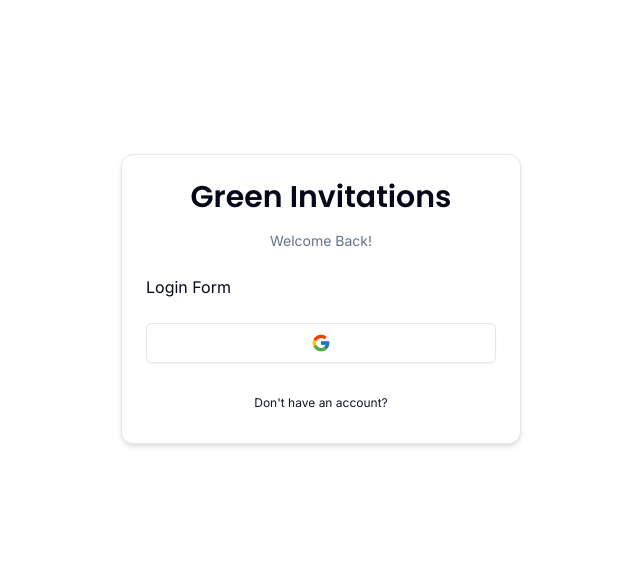
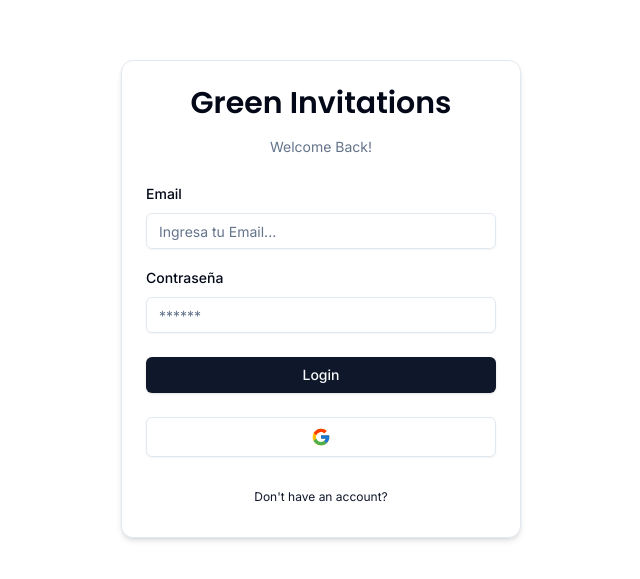
Before and after one commit to Matsss3/GreenInv, a Next.js app: page /auth/login in a window 1280 px wide. Shown: the part 101-680 px from the top of the page, without its empty margins (319-959 px from the left). Built offline with nearby package versions, Linux system fonts and the light colour scheme.

Commit message:
login form

```diff
--- a/components/auth/login-form.tsx
+++ b/components/auth/login-form.tsx
@@ -1,6 +1,38 @@
+"use client";
+
 import { CardWrapper } from "@/components/auth/card-wrapper";
 
+import { useForm } from 'react-hook-form';
+import { zodResolver } from '@hookform/resolvers/zod';
+import * as z from 'zod';
+import { LoginSchema } from '@/schemas';
+
+import {
+  Form,
+  FormControl,
+  FormField,
+  FormItem,
+  FormLabel,
+  FormMessage
+} from '@/components/ui/form'
+import { Input } from '@/components/ui/input';
+import { Button } from "@/components/ui/button";
+import { FormError } from "@/components/form-error";
+import { FormSuccess } from "@/components/form-success";
+
 export const LoginForm = () => {
+  const form = useForm<z.infer<typeof LoginSchema>>({
+    resolver: zodResolver(LoginSchema),
+    defaultValues: {
+      email: "",
+      password: ""
+    }
+  });
+
+  const handleSubmit = (values: z.infer<typeof LoginSchema>) => {
+    console.log(values);
+  };
+
   return (
     <CardWrapper
       headerLabel="Welcome Back!"
@@ -8,7 +40,57 @@
       backButtonHref="/auth/register"
       showSocial
     >
-      Login Form
+      <Form {...form}>
+        <form
+          onSubmit={form.handleSubmit(handleSubmit)}
+          className="space-y-6"
+        >
+          <div className="space-y-4">
+            <FormField
+              control={form.control}
+              name="email"
+              render={({field}) => (
+                <FormItem>
+                  <FormLabel>Email</FormLabel>
+                  <FormControl>
+                    <Input
+                      {...field}
+                      placeholder="Ingresa tu Email..."
+                      type="email"
+                    />
+                  </FormControl>
+                  <FormMessage/>
+                </FormItem>
+              )}
+            />
+            <FormField
+              control={form.control}
+              name="password"
+              render={({field}) => (
+                <FormItem>
+                  <FormLabel>Contraseña</FormLabel>
+                  <FormControl>
+                    <Input
+                      {...field}
+                      placeholder="******"
+                      type="password"
+                    />
+                  </FormControl>
+                  <FormMessage/>
+                </FormItem>
+              )}
+            />
+          </div>
+          <FormError message="" />
+          <FormSuccess message="" />
+          <Button
+            type="submit"
+            className="w-full"
+          >
+            Login
+          </Button>
+        </form>
+      </Form>
     </CardWrapper>
   );
 };
--- /dev/null
+++ b/components/form-error.tsx
@@ -0,0 +1,16 @@
+import { ExclamationTriangleIcon } from "@radix-ui/react-icons";
+
+interface FormErrorProps {
+  message?: string
+};
+
+export const FormError = ({ message }: FormErrorProps) => {
+  if (!message) return null;
+
+  return (
+    <div className="bg-destructive/15 p-3 rounded-md flex items-center gap-x-2 text-sm text-destructive">
+      <ExclamationTriangleIcon className="h-4 w-4" />
+      <p>{message}</p>
+    </div>
+  );
+};
--- /dev/null
+++ b/components/form-success.tsx
@@ -0,0 +1,16 @@
+import { CheckCircledIcon } from "@radix-ui/react-icons";
+
+interface FormSuccessProps {
+  message?: string
+};
+
+export const FormSuccess = ({ message }: FormSuccessProps) => {
+  if (!message) return null;
+
+  return (
+    <div className="bg-emerald-500/15 p-3 rounded-md flex items-center gap-x-2 text-sm text-emerald-500">
+      <CheckCircledIcon className="h-4 w-4" />
+      <p>{message}</p>
+    </div>
+  );
+};
--- /dev/null
+++ b/components/ui/form.tsx
@@ -0,0 +1,176 @@
+import * as React from "react"
+import * as LabelPrimitive from "@radix-ui/react-label"
+import { Slot } from "@radix-ui/react-slot"
+import {
+  Controller,
+  ControllerProps,
+  FieldPath,
+  FieldValues,
+  FormProvider,
+  useFormContext,
+} from "react-hook-form"
+
+import { cn } from "@/lib/utils"
+import { Label } from "@/components/ui/label"
+
+const Form = FormProvider
+
+type FormFieldContextValue<
+  TFieldValues extends FieldValues = FieldValues,
+  TName extends FieldPath<TFieldValues> = FieldPath<TFieldValues>
+> = {
+  name: TName
+}
+
+const FormFieldContext = React.createContext<FormFieldContextValue>(
+  {} as FormFieldContextValue
+)
+
+const FormField = <
+  TFieldValues extends FieldValues = FieldValues,
+  TName extends FieldPath<TFieldValues> = FieldPath<TFieldValues>
+>({
+  ...props
+}: ControllerProps<TFieldValues, TName>) => {
+  return (
+    <FormFieldContext.Provider value={{ name: props.name }}>
+      <Controller {...props} />
+    </FormFieldContext.Provider>
+  )
+}
+
+const useFormField = () => {
+  const fieldContext = React.useContext(FormFieldContext)
+  const itemContext = React.useContext(FormItemContext)
+  const { getFieldState, formState } = useFormContext()
+
+  const fieldState = getFieldState(fieldContext.name, formState)
+
+  if (!fieldContext) {
+    throw new Error("useFormField should be used within <FormField>")
+  }
+
+  const { id } = itemContext
+
+  return {
+    id,
+    name: fieldContext.name,
+    formItemId: `${id}-form-item`,
+    formDescriptionId: `${id}-form-item-description`,
+    formMessageId: `${id}-form-item-message`,
+    ...fieldState,
+  }
+}
+
+type FormItemContextValue = {
+  id: string
+}
+
+const FormItemContext = React.createContext<FormItemContextValue>(
+  {} as FormItemContextValue
+)
+
+const FormItem = React.forwardRef<
+  HTMLDivElement,
+  React.HTMLAttributes<HTMLDivElement>
+>(({ className, ...props }, ref) => {
+  const id = React.useId()
+
+  return (
+    <FormItemContext.Provider value={{ id }}>
+      <div ref={ref} className={cn("space-y-2", className)} {...props} />
+    </FormItemContext.Provider>
+  )
+})
+FormItem.displayName = "FormItem"
+
+const FormLabel = React.forwardRef<
+  React.ElementRef<typeof LabelPrimitive.Root>,
+  React.ComponentPropsWithoutRef<typeof LabelPrimitive.Root>
+>(({ className, ...props }, ref) => {
+  const { error, formItemId } = useFormField()
+
+  return (
+    <Label
+      ref={ref}
+      className={cn(error && "text-destructive", className)}
+      htmlFor={formItemId}
+      {...props}
+    />
+  )
+})
+FormLabel.displayName = "FormLabel"
+
+const FormControl = React.forwardRef<
+  React.ElementRef<typeof Slot>,
+  React.ComponentPropsWithoutRef<typeof Slot>
+>(({ ...props }, ref) => {
+  const { error, formItemId, formDescriptionId, formMessageId } = useFormField()
+
+  return (
+    <Slot
+      ref={ref}
+      id={formItemId}
+      aria-describedby={
+        !error
+          ? `${formDescriptionId}`
+          : `${formDescriptionId} ${formMessageId}`
+      }
+      aria-invalid={!!error}
+      {...props}
+    />
+  )
+})
+FormControl.displayName = "FormControl"
+
+const FormDescription = React.forwardRef<
+  HTMLParagraphElement,
+  React.HTMLAttributes<HTMLParagraphElement>
+>(({ className, ...props }, ref) => {
+  const { formDescriptionId } = useFormField()
+
+  return (
+    <p
+      ref={ref}
+      id={formDescriptionId}
+      className={cn("text-[0.8rem] text-muted-foreground", className)}
+      {...props}
+    />
+  )
+})
+FormDescription.displayName = "FormDescription"
+
+const FormMessage = React.forwardRef<
+  HTMLParagraphElement,
+  React.HTMLAttributes<HTMLParagraphElement>
+>(({ className, children, ...props }, ref) => {
+  const { error, formMessageId } = useFormField()
+  const body = error ? String(error?.message) : children
+
+  if (!body) {
+    return null
+  }
+
+  return (
+    <p
+      ref={ref}
+      id={formMessageId}
+      className={cn("text-[0.8rem] font-medium text-destructive", className)}
+      {...props}
+    >
+      {body}
+    </p>
+  )
+})
+FormMessage.displayName = "FormMessage"
+
+export {
+  useFormField,
+  Form,
+  FormItem,
+  FormLabel,
+  FormControl,
+  FormDescription,
+  FormMessage,
+  FormField,
+}
--- /dev/null
+++ b/components/ui/input.tsx
@@ -0,0 +1,25 @@
+import * as React from "react"
+
+import { cn } from "@/lib/utils"
+
+export interface InputProps
+  extends React.InputHTMLAttributes<HTMLInputElement> {}
+
+const Input = React.forwardRef<HTMLInputElement, InputProps>(
+  ({ className, type, ...props }, ref) => {
+    return (
+      <input
+        type={type}
+        className={cn(
+          "flex h-9 w-full rounded-md border border-input bg-transparent px-3 py-1 text-sm shadow-sm transition-colors file:border-0 file:bg-transparent file:text-sm file:font-medium placeholder:text-muted-foreground focus-visible:outline-none focus-visible:ring-1 focus-visible:ring-ring disabled:cursor-not-allowed disabled:opacity-50",
+          className
+        )}
+        ref={ref}
+        {...props}
+      />
+    )
+  }
+)
+Input.displayName = "Input"
+
+export { Input }
--- /dev/null
+++ b/components/ui/label.tsx
@@ -0,0 +1,26 @@
+"use client"
+
+import * as React from "react"
+import * as LabelPrimitive from "@radix-ui/react-label"
+import { cva, type VariantProps } from "class-variance-authority"
+
+import { cn } from "@/lib/utils"
+
+const labelVariants = cva(
+  "text-sm font-medium leading-none peer-disabled:cursor-not-allowed peer-disabled:opacity-70"
+)
+
+const Label = React.forwardRef<
+  React.ElementRef<typeof LabelPrimitive.Root>,
+  React.ComponentPropsWithoutRef<typeof LabelPrimitive.Root> &
+    VariantProps<typeof labelVariants>
+>(({ className, ...props }, ref) => (
+  <LabelPrimitive.Root
+    ref={ref}
+    className={cn(labelVariants(), className)}
+    {...props}
+  />
+))
+Label.displayName = LabelPrimitive.Root.displayName
+
+export { Label }
--- a/package.json
+++ b/package.json
@@ -9,16 +9,20 @@
     "lint": "next lint"
   },
   "dependencies": {
+    "@hookform/resolvers": "^3.3.4",
     "@radix-ui/react-icons": "^1.3.0",
+    "@radix-ui/react-label": "^2.0.2",
     "@radix-ui/react-slot": "^1.0.2",
     "class-variance-authority": "^0.7.0",
     "clsx": "^2.1.0",
     "next": "14.2.1",
     "react": "^18",
     "react-dom": "^18",
+    "react-hook-form": "^7.51.3",
     "react-icons": "^5.0.1",
     "tailwind-merge": "^2.2.2",
-    "tailwindcss-animate": "^1.0.7"
+    "tailwindcss-animate": "^1.0.7",
+    "zod": "^3.22.4"
   },
   "devDependencies": {
     "@types/node": "^20",
--- /dev/null
+++ b/schemas/index.ts
@@ -0,0 +1,10 @@
+import * as z from 'zod';
+
+export const LoginSchema = z.object({
+  email: z.string().email({
+    message: "El Email es obligatorio"
+  }),
+  password: z.string().min(1, {
+    message: "La contraseña es obligatoria"
+  })
+});
```
Also changed, not shown: 1 other file (tests, documents, lock files or other folders).
